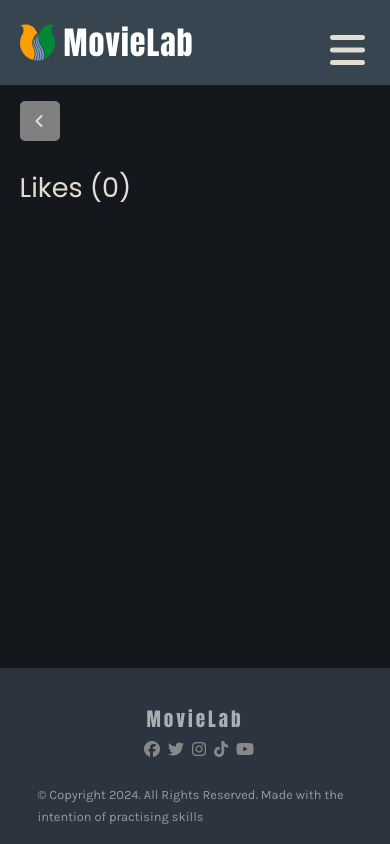
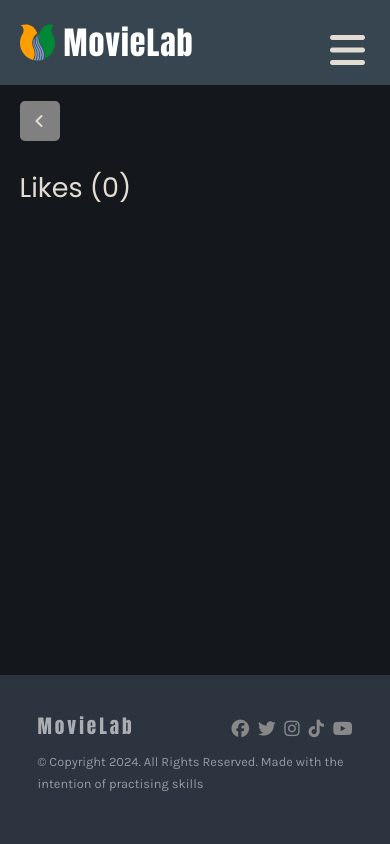
Before and after one commit to Ldiiar/my-mlApp, a React (Vite) app: page /profile/likes in a window 390 px wide. Built offline with nearby package versions, Linux system fonts and the light colour scheme; a web font is replaced by a local one.

Commit message:
Updated footer

```diff
--- a/src/index.css
+++ b/src/index.css
@@ -494,16 +494,11 @@ nav a:hover{
 		}
 	}
 	@media screen and (max-width: 540px) {
-		.sector-one{
-			flex-direction: column;
-			align-items: center;
-			margin-bottom: 1.25em;
-		}
 		.footer-logo{
 			font-size: 1.2rem;
 		}
 		.social-links i{
-			font-size: 1rem;
+			font-size: 1.1rem;
 		}
 		.rights{
 			font-size: .8rem;
```
